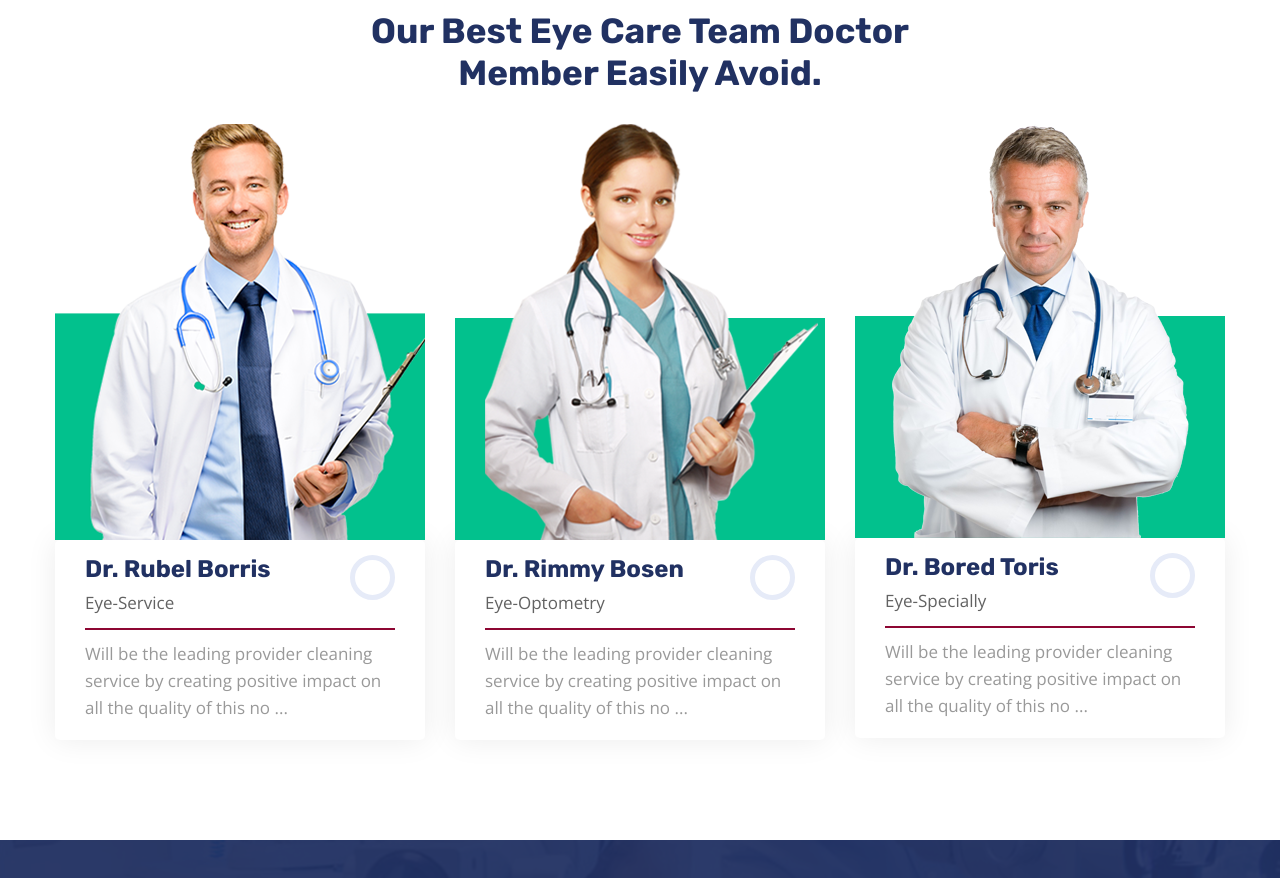
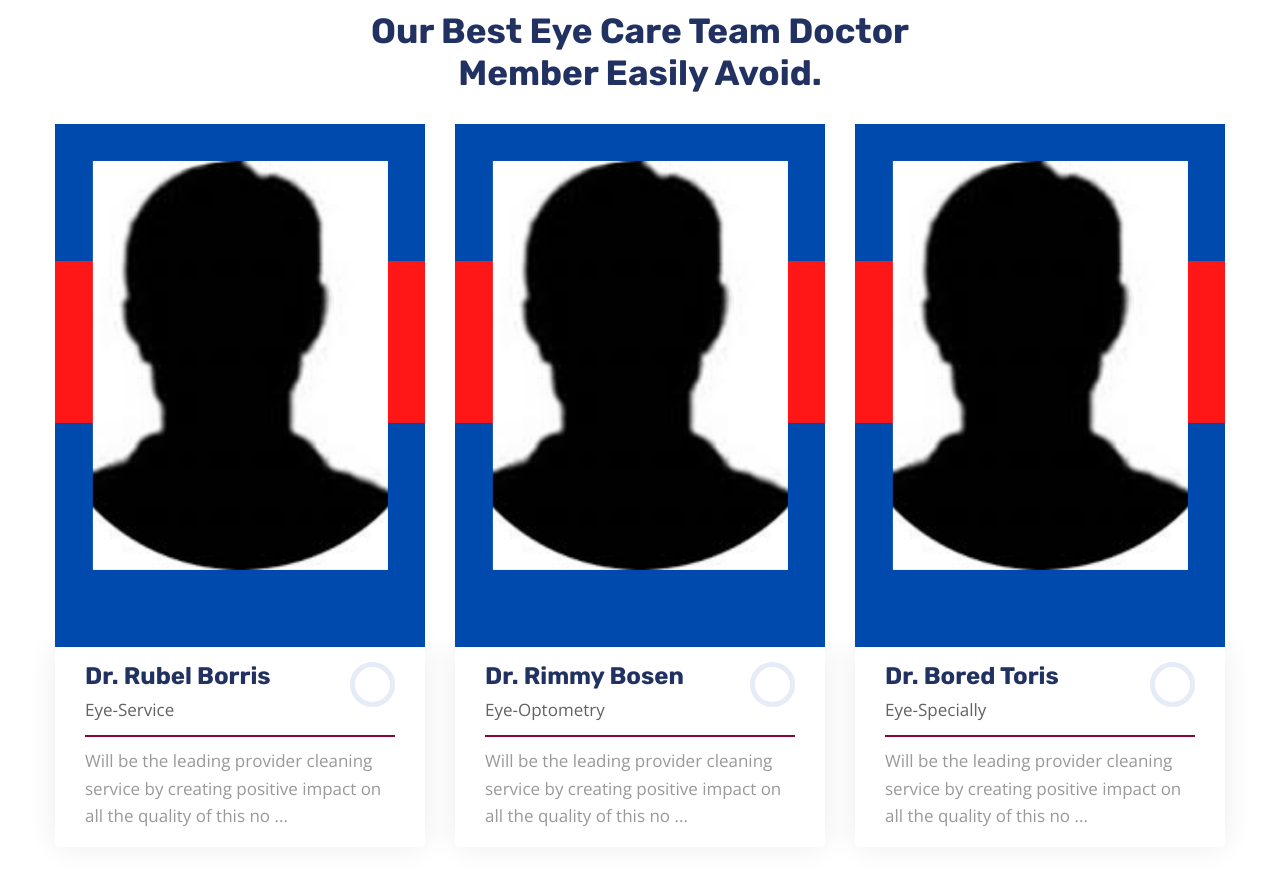
Before and after one commit to BOUZEKOZANGUE/opticien, a plain HTML site: page about.html in a window 1280 px wide. Shown: the part 3714-4592 px from the top of the page. Drawn offline with nearby package versions, Linux system fonts and the light colour scheme; files whose address does not match are found by name.

Commit message:
all teams

```diff
--- a/about.html
+++ b/about.html
@@ -685,7 +685,7 @@
                         <div class="witr_team_sec_4">
                             <!-- image -->
                             <div class="witr_team_thumb4">
-                                <img src="assets/images/team-01.jpg" alt="">
+                                <img src="assets/images/team1.png" alt="">
                                 <div class="witr_plus_icon">
                                     <div class="witr_bottom_icon all_team_s_color">
                                         <a href="#"><i class="fas fa-plus"></i></a>
@@ -718,7 +718,7 @@
                         <div class="witr_team_sec_4">
                             <!-- image -->
                             <div class="witr_team_thumb4">
-                                <img src="assets/images/team-02.jpg" alt="">
+                                <img src="assets/images/team1.png" alt="">
                                 <div class="witr_plus_icon">
                                     <div class="witr_bottom_icon all_team_s_color">
                                         <a href="#"><i class="fas fa-plus"></i></a>
@@ -751,7 +751,7 @@
                         <div class="witr_team_sec_4">
                             <!-- image -->
                             <div class="witr_team_thumb4">
-                                <img src="assets/images/team-03.jpg" alt="">
+                                <img src="assets/images/team1.png" alt="">
                                 <div class="witr_plus_icon">
                                     <div class="witr_bottom_icon all_team_s_color">
                                         <a href="#"><i class="fas fa-plus"></i></a>
```
